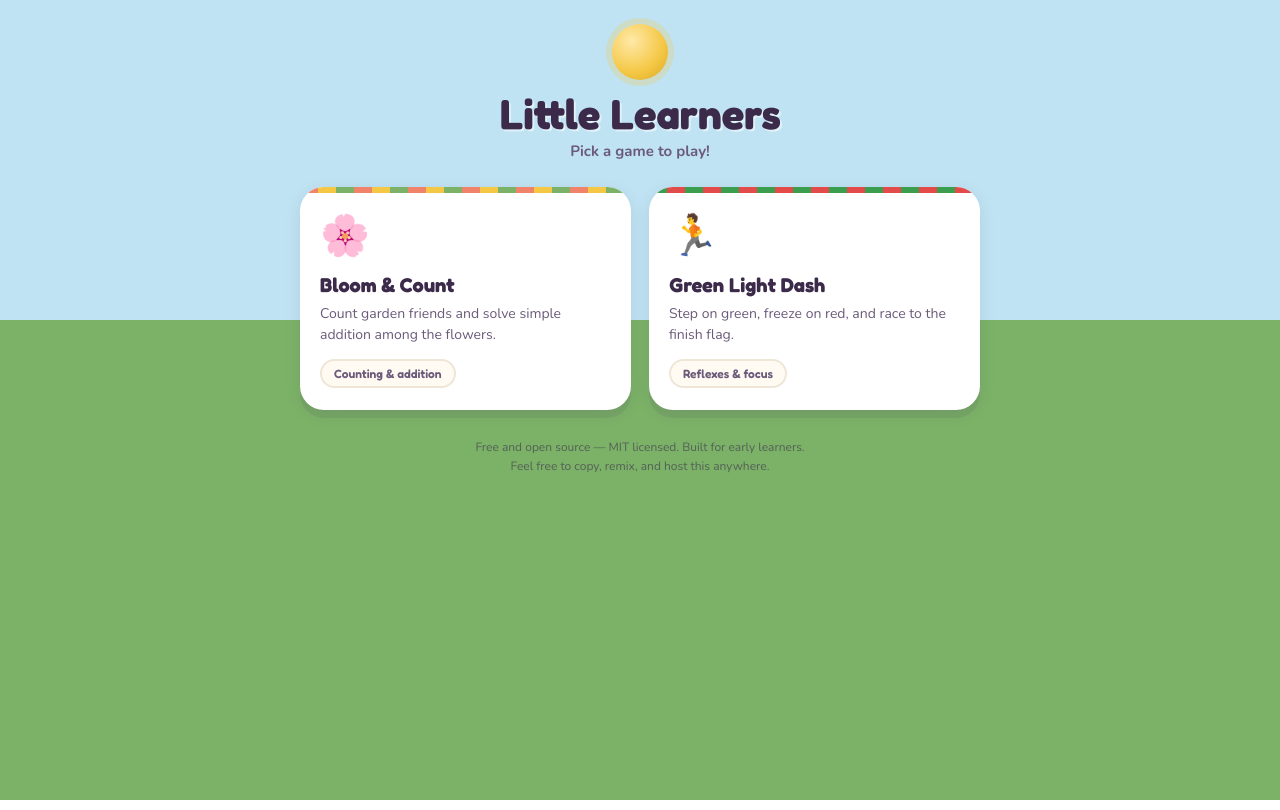
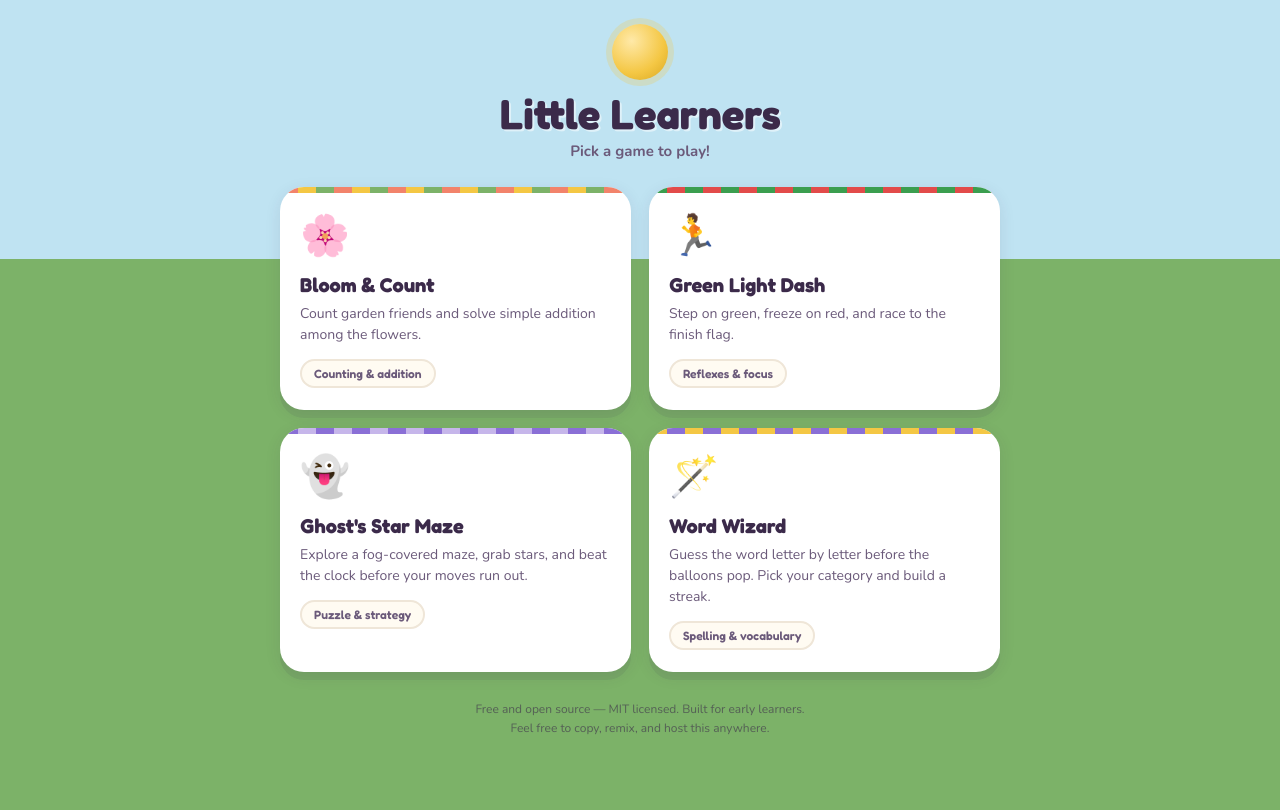
Before and after one commit to helloanalynbaneg-prog/Learners-Game, a plain HTML site: page index.html in a window 1280 px wide. Drawn offline with nearby package versions, Linux system fonts and the light colour scheme.

Commit message:
Update index.html

```diff
--- a/index.html
+++ b/index.html
@@ -21,6 +21,8 @@
     --coral-deep:#D9603F;
     --green:#3B9E4F;
     --green-deep:#276E37;
+    --purple:#8A6FD6;
+    --purple-deep:#5F49A8;
     --cream:#FFFBF2;
     --ink:#3B2A4A;
     --ink-soft:#6B5A7A;
@@ -32,7 +34,7 @@
   body{
     margin:0;
     font-family:'Nunito', sans-serif;
-    background: linear-gradient(180deg, var(--sky) 0%, var(--sky) 40%, var(--grass) 40%, var(--grass) 100%);
+    background: linear-gradient(180deg, var(--sky) 0%, var(--sky) 32%, var(--grass) 32%, var(--grass) 100%);
     min-height:100vh;
     color:var(--ink);
     display:flex;
@@ -40,7 +42,7 @@
     padding:24px 16px 60px;
   }
 
-  .wrap{ width:100%; max-width:680px; }
+  .wrap{ width:100%; max-width:720px; }
 
   .sun{
     width:56px; height:56px; border-radius:50%;
@@ -93,6 +95,8 @@
   }
   .card-bloom::before{ background: repeating-linear-gradient(90deg, var(--coral) 0 18px, var(--sun) 18px 36px, var(--grass) 36px 54px); }
   .card-dash::before{ background: repeating-linear-gradient(90deg, var(--green) 0 18px, #E24B4A 18px 36px); }
+  .card-maze::before{ background: repeating-linear-gradient(90deg, var(--purple) 0 18px, #C6B6EA 18px 36px); }
+  .card-wizard::before{ background: repeating-linear-gradient(90deg, var(--sun) 0 18px, var(--purple) 18px 36px); }
 
   .game-icon{
     font-size:40px;
@@ -155,6 +159,20 @@
       <p class="game-desc">Step on green, freeze on red, and race to the finish flag.</p>
       <span class="game-tag">Reflexes &amp; focus</span>
     </a>
+
+    <a class="game-card card-maze" href="ghost-star-maze.html">
+      <span class="game-icon">👻</span>
+      <p class="game-title">Ghost's Star Maze</p>
+      <p class="game-desc">Explore a fog-covered maze, grab stars, and beat the clock before your moves run out.</p>
+      <span class="game-tag">Puzzle &amp; strategy</span>
+    </a>
+
+    <a class="game-card card-wizard" href="word-wizard.html">
+      <span class="game-icon">🪄</span>
+      <p class="game-title">Word Wizard</p>
+      <p class="game-desc">Guess the word letter by letter before the balloons pop. Pick your category and build a streak.</p>
+      <span class="game-tag">Spelling &amp; vocabulary</span>
+    </a>
   </div>
 
   <p class="footer-note">
```
